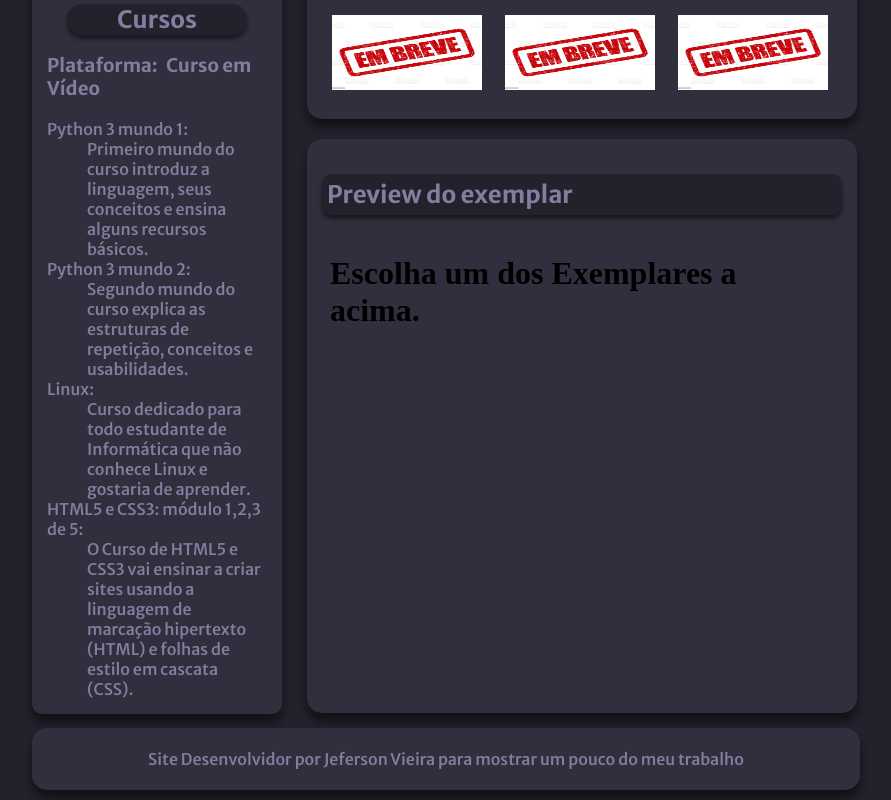
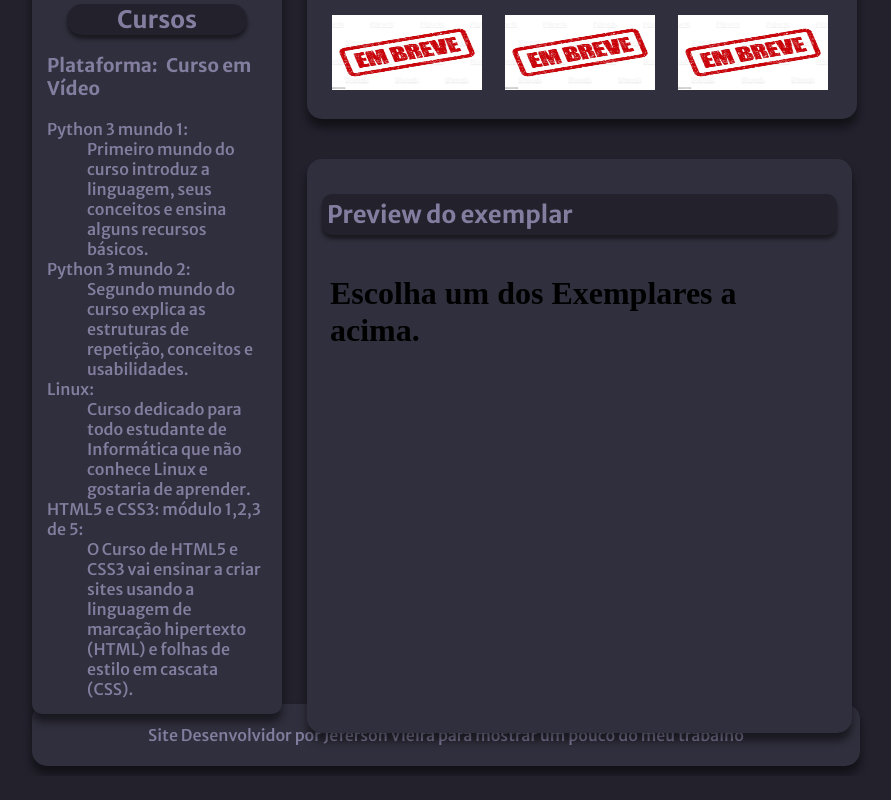
Before and after one commit to jefersomvieira/meu-site, a plain HTML site: page index.html in a window 1280 px wide. Shown: the part 821-1621 px from the top of the page, without its empty margins (208-1099 px from the left). After the commit the page ends 1597 px from the top, so only its background shows below. Drawn offline with Linux system fonts and the light colour scheme.

Commit message:
auteração no iframe

```diff
--- a/index.html
+++ b/index.html
@@ -75,7 +75,7 @@
                         <a href="index.html"><img src="assets/em-breve.jpg" alt="em breve"></a>
                         <a href="index.html"><img src="assets/em-breve.jpg" alt="em breve"></a>
                     </div>
-                    <div>
+                    <div id="iframe">
                         <h1>Preview do exemplar</h1>
                         <iframe name="frame" srcdoc="<h1>Escolha um dos Exemplares a acima.</h1>"></iframe>
                     </div>
--- a/style.css
+++ b/style.css
@@ -144,10 +144,15 @@ article div img{
   height: 75px;
   margin: 10px;
 }
+div#iframe{
+  position: absolute;
+}
 iframe{
+  position: relative;
   border: 0px solid black;
   height: 460px;
   width: 515px;
+
   border-radius: 10px;
 }
 footer{
```
